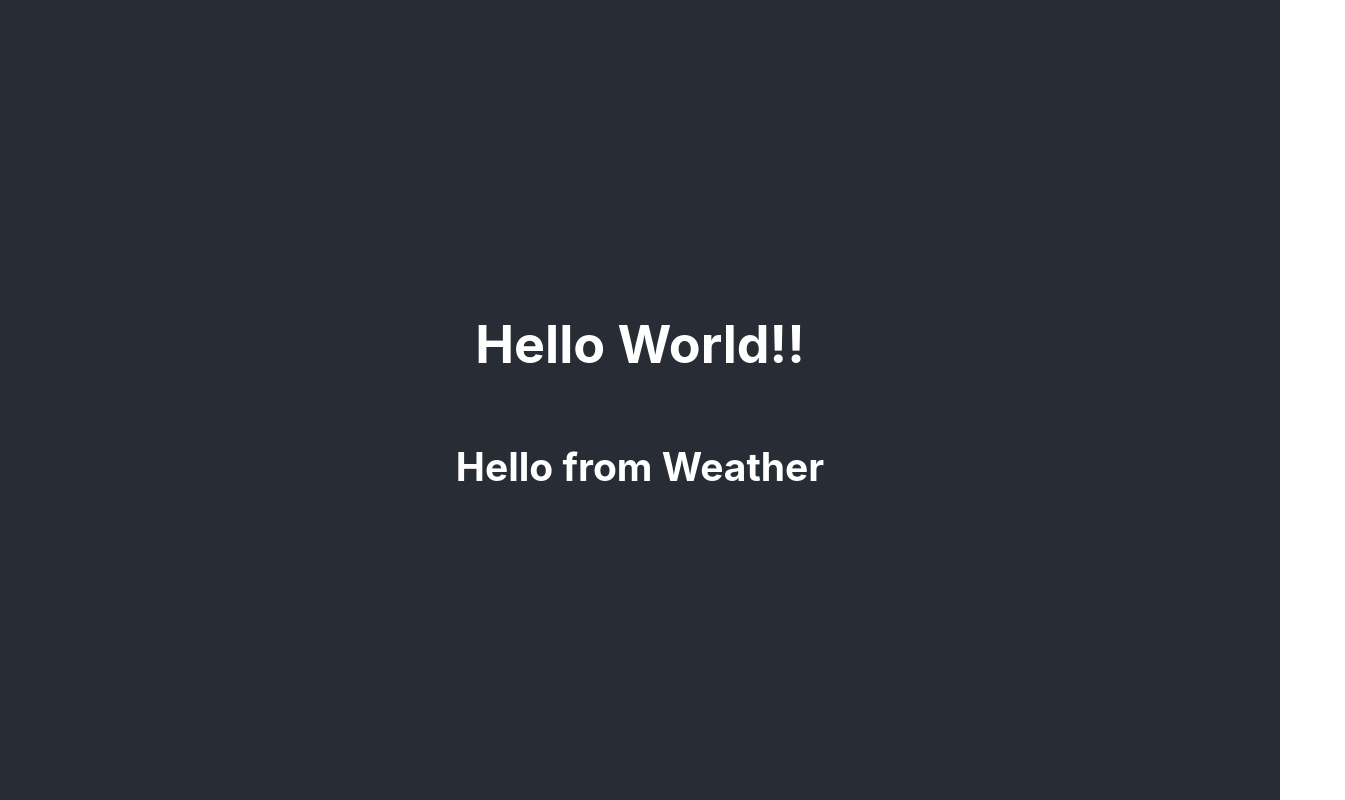
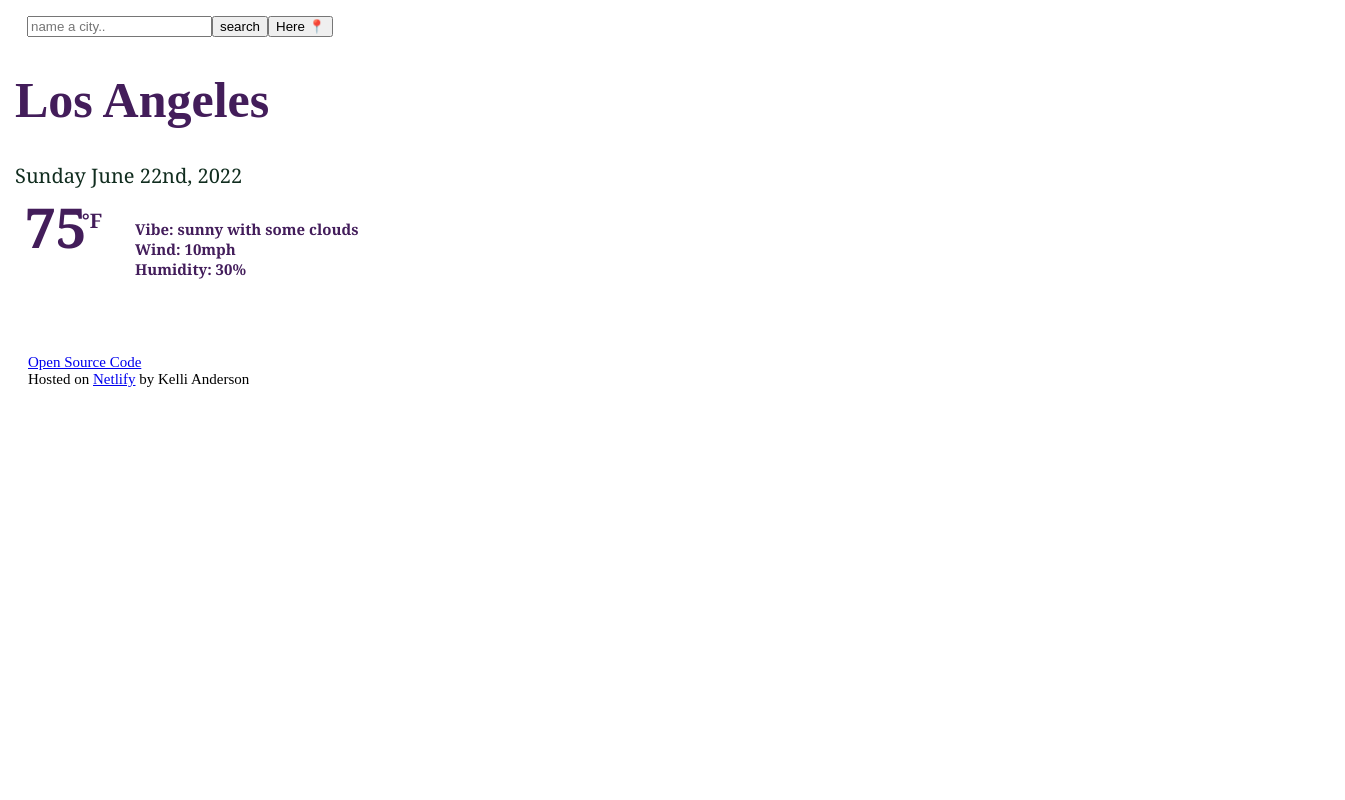
Before and after one commit to kellimarie743/weather-react-app, a React (Create React App) app: page / in a window 1280 px wide. Shown: the whole page, 1345 px wide, since content can reach past the window. Built offline with nearby package versions, Linux system fonts and the light colour scheme; no server answers.

Commit message:
imported weather project from codesandbox updated CSS

```diff
--- a/src/App.css
+++ b/src/App.css
@@ -1,38 +1,49 @@
 .App {
-  text-align: center;
+  margin: 15px;
 }
 
-.App-logo {
-  height: 40vmin;
-  pointer-events: none;
+.search {
+  position: relative;
+  left: 12px;
 }
 
-@media (prefers-reduced-motion: no-preference) {
-  .App-logo {
-    animation: App-logo-spin infinite 20s linear;
-  }
+.container {
+  max-width: 500px;
+  margin: 5px 6px 40px;
+  padding: 5px;
+  border: 2px solid #112d1f;
+  border-radius: 10px;
 }
 
-.App-header {
-  background-color: #282c34;
-  min-height: 100vh;
-  display: flex;
-  flex-direction: column;
-  align-items: center;
-  justify-content: center;
-  font-size: calc(10px + 2vmin);
-  color: white;
+.container-fluid {
+  color: #112d1f;
+  font-family: Cambria, Cochin, Georgia, Times, "Times New Roman", serif;
+  position: relative;
+  top: -40px;
 }
 
-.App-link {
-  color: #61dafb;
+.date,
+.daily-temp,
+.celsiusFahren,
+ul {
+  font-family: Cambria, Cochin, Georgia, Times, "Times New Roman", serif;
 }
 
-@keyframes App-logo-spin {
-  from {
-    transform: rotate(0deg);
-  }
-  to {
-    transform: rotate(360deg);
-  }
+.cityName {
+  color: #431d5a;
+  font-family: "Times New Roman", Times, serif;
+  font-size: 50px;
+  font-weight: bold;
 }
+
+.date {
+  color: #112d1f;
+  font-size: 20px;
+}
+
+.credits {
+  font-family: "Times New Roman", Times, serif;
+  font-size: 15px;
+  position: relative;
+  left: 13px;
+}
--- a/src/App.js
+++ b/src/App.js
@@ -1,17 +1,11 @@
 import React from "react";
+import "./App.css";
 import Weather from "./Weather";
 
-import "./App.css";
-
-function App() {
+export default function App() {
   return (
     <div className="App">
-      <header className="App-header">
-        <h1>Hello World!!</h1>
-        <Weather city="Torrance" />
-      </header>
+      <Weather />
     </div>
   );
 }
-
-export default App;
--- /dev/null
+++ b/src/Weather.css
@@ -0,0 +1,38 @@
+.Weather .daily-temp {
+  color: #431d5a;
+  font-size: 55px;
+  font-weight: bolder;
+  position: relative;
+  left: 10px;
+}
+.Weather .celsiusFahren {
+  font-size: 20px;
+  position: relative;
+  top: -20px;
+  left: -10px;
+}
+
+.Weather ul {
+  list-style: none;
+  color: #431d5b;
+  font-size: 15px;
+  position: relative;
+  top: -60px;
+  left: 70px;
+}
+
+.Weather .forecast-day {
+  font-size: 20px;
+}
+
+.Weather .weekly-forecast-temp {
+  color: #431d5a;
+}
+
+.Weather .weekly-forecast-high {
+  font-weight: bolder;
+  font-size: 16px;
+}
+.Weather .weekly-forecast-low {
+  font-size: 15px;
+}
--- a/src/Weather.js
+++ b/src/Weather.js
@@ -1,15 +1,52 @@
 import React from "react";
-import axios from "axios";
+import "./Weather.css";
 
-export default function Weather(props) {
-  function handleResponse(response) {
-    alert(
-      `The weather in ${response.data.name} is ${response.data.main.temp}°C`
-    );
-  }
-  let apiKey = "dd8579c5f641bd775219e128e944f6aa";
-  let apiUrl = `https://api.openweathermap.org/data/2.5/weather?q=${props.city}&appid=${apiKey}&units=metric`;
+export default function Weather() {
+  let weatherInfo = {
+    city: "Los Angeles",
+    date: "Sunday June 22nd, 2022",
+    temp: 75,
+    humidity: 30,
+    wind: 10,
+    vibe: "sunny with some clouds",
+  };
 
-  axios.get(apiUrl).then(handleResponse);
-  return <h2>Hello from Weather</h2>;
+  return (
+    <div className="Weather">
+      <form className="search">
+        <input type="text" placeholder="name a city.." autocomplete="off" />
+        <input type="submit" value="search" className="btn btn-success" />
+        <button className="btn btn-primary">Here 📍</button>
+      </form>
+
+      <h1 className="cityName">{weatherInfo.city}</h1>
+      <div className="date">{weatherInfo.date}</div>
+      <div className="daily-temp">
+        <span>{weatherInfo.temp}</span>
+        <span className="celsiusFahren"> °F </span>
+
+        <ul>
+          <li>Vibe: {weatherInfo.vibe}</li>
+          <li>Wind: {weatherInfo.wind}mph</li>
+          <li>Humidity: {weatherInfo.humidity}%</li>
+        </ul>
+      </div>
+
+      <div className="credits">
+        <a
+          href="https://github.com/kellimarie743/weather-react-app"
+          target="_blank"
+          rel="noreferrer"
+        >
+          Open Source Code
+        </a>
+        <br />
+        Hosted on{" "}
+        <a href="https://app.netlify.com/teams/kellimarie743/sites">
+          Netlify
+        </a>{" "}
+        by Kelli Anderson
+      </div>
+    </div>
+  );
 }
```
